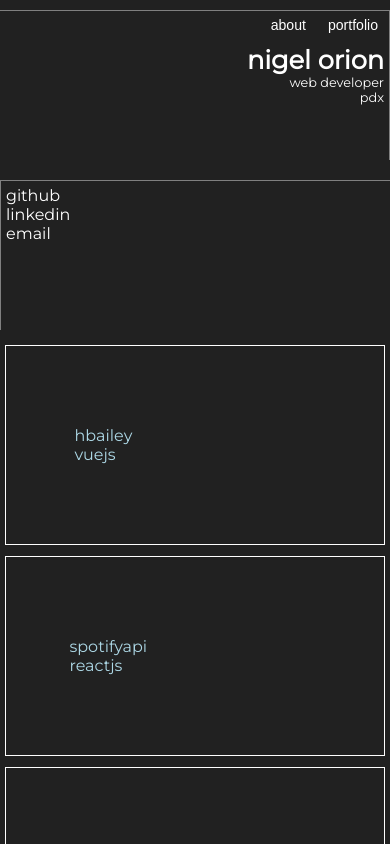
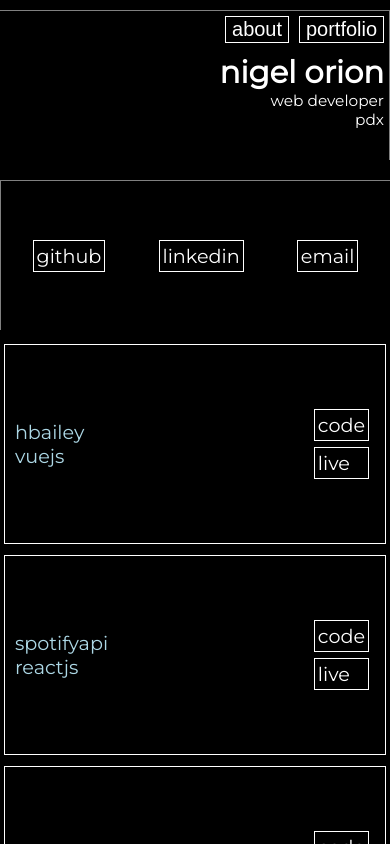
Before and after one commit to nigelorion/portfolio-final, a Vue app: page / in a window 390 px wide. Both pictures are taken after a click on the button "portfolio". Shown: the top 844 px of the page. Built offline with nearby package versions, Linux system fonts and the light colour scheme.

Commit message:
full responsive updates, change images, add bio toggle in about section

```diff
--- a/public/index.html
+++ b/public/index.html
@@ -4,14 +4,12 @@
     <meta charset="utf-8">
     <meta http-equiv="X-UA-Compatible" content="IE=edge">
     <meta name="viewport" content="width=device-width,initial-scale=1.0">
-    <link rel="icon" href="<%= BASE_URL %>favicon.ico">
-    <title>portfolio-final</title>
+    <title>nigel orion</title>
   </head>
   <body>
     <noscript>
-      <strong>We're sorry but portfolio-final doesn't work properly without JavaScript enabled. Please enable it to continue.</strong>
+      <strong>please enable javascript!</strong>
     </noscript>
     <div id="app"></div>
-    <!-- built files will be auto injected -->
   </body>
 </html>
--- a/src/App.vue
+++ b/src/App.vue
@@ -9,7 +9,7 @@
     </div>
     <div class="center sections">
       <transition name="slide-fade" mode="out-in">
-        <Center v-if="portfolioState"/>
+        <Portfolio v-if="portfolioState"/>
         <About v-if="aboutState"/>
       </transition>
     </div>
@@ -23,13 +23,13 @@
 
 <script>
 
-import Center from './components/Center.vue'
+import Portfolio from './components/Portfolio.vue'
 import About from './components/About.vue'
 
 export default {
   name: 'app',
   components: {
-    Center,
+    Portfolio,
     About
   },
   data () {
@@ -46,7 +46,6 @@ export default {
     portfolioToggle: function () {
       this.aboutState = false
       this.portfolioState = true
-
     }
   }
 }
@@ -62,12 +61,11 @@ body {
   margin: 0;
   padding: 0;
   display: flex;
-  background-color: rgb(33, 33, 33);
+  background-color: rgb(0, 0, 0);
 }
 
 * {
   box-sizing: border-box;
-  transition: all 400ms;
 }
 
 #app {
@@ -81,12 +79,17 @@ body {
   justify-content: space-around;
   align-items: center;
   padding: 5%;
-  @media(max-width: 1100px) {
+  @media(max-width: 952px) {
     flex-direction: column;
     height: auto;
-    justify-content: flex-start;
+    justify-content: center;
+    align-items: center;
     padding: 0;
     width: 100vw;
+    font-size: 1.2em;
+  }
+  @media(max-width: 700px) {
+    justify-content: flex-start;
   }
 }
 
@@ -94,25 +97,16 @@ body {
 button {
   background-color: rgba(37, 60, 187, 0);
   color: inherit;
-  font-size: 1.1em;
+  font-size: 1.3em;
   margin: 0 0 10px 10px;
-  border: none;
+  border: solid white 1px;
   &:hover {
     background-color: white;
     color: grey;
   }
-}
-
-.slide-fade-enter-active {
-  transition: all 1.3s ease;
-}
-.slide-fade-leave-active {
-  transition: all;
-}
-.slide-fade-enter, .slide-fade-leave-to
-/* .slide-fade-leave-active below version 2.1.8 */ {
-  // transform: translate  // transform: translateX(40px);X(40px);
-  opacity: 0;
+  &:focus {
+    outline: none;
+  }
 }
 
 .contact {
@@ -123,25 +117,23 @@ button {
   margin: 10px;
   min-width: 200px;
   min-height: 150px;
-  &:hover {
-    padding: 15px;
-
-  }
-  &:hover > a {
-    margin: 3px;
-  }
-
-
   @media(max-width: 700px) {
     width: 100%;
     order: 2;
+    display: flex;
+    justify-content: space-around;
+    align-items: center;
   }
   a {
     color: inherit;
-    width: 80px;
     text-decoration: none;
     transition: all 350ms;
     display: block;
+    padding: 3px;
+    @media(max-width: 700px) {
+      border: solid white 1px;
+      margin: 3px;
+    }
     &:hover {
       color: grey;
       background-color: white;
@@ -150,13 +142,6 @@ button {
 }
 
 .sections {
-  // @media(min-width: 700px) {
-  //   width: 100%;
-  // }
-
-  // flex-grow: 1;
-  // flex-basis: 1;
-  // flex: 1;
   p, h1 {
     margin: 0;
     padding: 0;
@@ -187,4 +172,16 @@ button {
   }
 }
 
+//// section transistions
+
+.slide-fade-enter-active {
+  transition: all 1.3s ease;
+}
+.slide-fade-leave-active {
+  transition: all;
+}
+.slide-fade-enter, .slide-fade-leave-to {
+  opacity: 0;
+}
+
 </style>
--- a/src/components/Center.vue
+++ /dev/null
@@ -1,157 +0,0 @@
-atom .<template>
-  <div class="main">
-    <div class="projects">
-      <div class="projectWrapper hbailey">
-        <div class="show">
-          <p>hbailey</p>
-          <p>vuejs</p>
-        </div>
-        <div class="hidden">
-          <a target="_blank" href="https://github.com/nigelorion/hbailey">code</a>
-          <a target="_blank" href="http://hbailey.boutique">live</a>
-        </div>
-      </div>
-      <div class="projectWrapper">
-        <div class="show">
-          <p>spotifyapi</p>
-          <p>reactjs</p>
-        </div>
-        <div class="hidden">
-          <a target="_blank" href="https://github.com/nigelorion/hbailey">code</a>
-          <a target="_blank" href="http://hbailey.boutique">live</a>
-        </div>
-      </div>
-      <div class="projectWrapper">
-        <div class="show">
-          <p>starwarsapi</p>
-          <p>vuejs</p>
-        </div>
-        <div class="hidden">
-          <a target="_blank" href="https://github.com/nigelorion/hbailey">code</a>
-          <a target="_blank" href="http://hbailey.boutique">live</a>
-        </div>
-      </div>
-      <div class="projectWrapper">
-        <div class="show">
-          <p>movie-list</p>
-          <p>reactjs</p>
-        </div>
-        <div class="hidden">
-          <a target="_blank" href="https://github.com/nigelorion/hbailey">code</a>
-          <a target="_blank" href="http://hbailey.boutique">live</a>
-        </div>
-      </div>
-    </div>
-  </div>
-</template>
-
-<script>
-export default {
-  name: 'Center'
-}
-</script>
-
-<!-- Add "scoped" attribute to limit CSS to this component only -->
-<style scoped lang="scss">
- .main {
-
- }
-
- .projects {
-   display: flex;
-
-   flex-wrap: wrap;
-   @media(max-width:700px) {
-     width: 100%;
-     height: 100vh;
-   }
-   justify-content: center;
-   // transform: rotate(45deg);
-   // @media(max-width: 700px) {
-   //   transform: rotate(0deg);
-   // }
-
-    .projectWrapper {
-     // min-width: 200px;
-     // min-height: 200px;
-     height: 250px;
-     width: 250px;
-     display: flex;
-     justify-content: space-around;
-     align-items: center;
-    //  flex-direction: column;
-     // background-color: rgb(105, 117, 133);
-     border: solid 1px white;
-     margin: 1%;
-     color: lightblue;
-     @media(max-width:700px) {
-       width: 100%;
-       height: 200px;
-       margin: 5px;
-       flex-direction: row;
-       justify-content: space-around;
-     }
-     .hidden {
-       opacity: 0;
-       transition: 500ms;
-       border-left: solid 1px white;
-       border-top: solid 1px white;
-       padding: 3px;
-       &:hover {
-         padding: 10px;
-       }
-     }
-     a {
-       color: white;
-       text-decoration: none;
-       &:hover {
-         color: grey;
-         background-color: white;
-       }
-       @media(max-width: 700px) {
-         opacity: 1;
-       }
-     }
-     &:hover {
-       // transform: rotate(-45deg);
-       background: linear-gradient(313deg, #7fe7f6, #d27778);
-       border: none;
-       background-size: 400% 400%;
-
-       -webkit-animation: AnimationName 4s ease infinite;
-       -moz-animation: AnimationName 4s ease infinite;
-       animation: AnimationName 4s ease infinite;
-
-       @-webkit-keyframes AnimationName {
-           0%{background-position:0% 38%}
-           50%{background-position:100% 63%}
-           100%{background-position:0% 38%}
-       }
-       @-moz-keyframes AnimationName {
-           0%{background-position:0% 38%}
-           50%{background-position:100% 63%}
-           100%{background-position:0% 38%}
-       }
-       @keyframes AnimationName {
-           0%{background-position:0% 38%}
-           50%{background-position:100% 63%}
-           100%{background-position:0% 38%}
-       }
-      }
-     &:hover > .hidden {
-       opacity: 1;
-     }
-   }
- }
-//
-
-.hidden, .show {
-  display: flex;
-  flex-direction: column;
-
-}
-// .hbailey {
-//   background-image: url(../assets/hbaileyimage.png);
-//   background-position: center;
-// }
-</style>
--- /dev/null
+++ b/src/components/Portfolio.vue
@@ -0,0 +1,153 @@
+atom .<template>
+  <div class="main">
+    <div class="projects">
+      <div class="projectWrapper hbailey">
+        <div class="show">
+          <p>hbailey</p>
+          <p>vuejs</p>
+        </div>
+        <div class="hidden">
+          <a target="_blank" href="https://github.com/nigelorion/hbailey">code</a>
+          <a target="_blank" href="http://hbailey.boutique">live</a>
+        </div>
+      </div>
+      <div class="projectWrapper">
+        <div class="show">
+          <p>spotifyapi</p>
+          <p>reactjs</p>
+        </div>
+        <div class="hidden">
+          <a target="_blank" href="https://github.com/nigelorion/hbailey">code</a>
+          <a target="_blank" href="http://hbailey.boutique">live</a>
+        </div>
+      </div>
+      <div class="projectWrapper">
+        <div class="show">
+          <p>starwarsapi</p>
+          <p>vuejs</p>
+        </div>
+        <div class="hidden">
+          <a target="_blank" href="https://github.com/nigelorion/hbailey">code</a>
+          <a target="_blank" href="http://hbailey.boutique">live</a>
+        </div>
+      </div>
+      <div class="projectWrapper">
+        <div class="show">
+          <p>movie-list</p>
+          <p>reactjs</p>
+        </div>
+        <div class="hidden">
+          <a target="_blank" href="https://github.com/nigelorion/hbailey">code</a>
+          <a target="_blank" href="http://hbailey.boutique">live</a>
+        </div>
+      </div>
+    </div>
+  </div>
+</template>
+
+<script>
+export default {
+  name: 'Center'
+}
+</script>
+
+<!-- Add "scoped" attribute to limit CSS to this component only -->
+<style scoped lang="scss">
+
+.main {
+  display: flex;
+  justify-content: center;
+  align-items: center;
+}
+
+.projects {
+  display: flex;
+
+  flex-wrap: wrap;
+  max-width: 500px;
+  @media(max-width:700px) {
+    width: 100%;
+    height: 100vh;
+  }
+  justify-content: center;
+  .projectWrapper {
+    // min-width: 200px;
+    // min-height: 200px;
+    height: 200px;
+    width: 200px;
+    display: flex;
+    align-items: center;
+    border: solid 1px white;
+    color: lightblue;
+    margin: 1%;
+    justify-content: space-between;
+    padding: 10px;
+    @media(max-width:700px) {
+      width: 100%;
+      height: 200px;
+      flex-direction: row;
+    }
+    .hidden {
+      opacity: 0;
+      transition: 500ms;
+      border-left: solid 1px white;
+      border-top: solid 1px white;
+      padding: 3px;
+      &:hover {
+        padding: 10px;
+      }
+      @media(max-width: 700px) {
+        opacity: 1;
+        border: none;
+      }
+    }
+    a {
+      color: white;
+      text-decoration: none;
+      &:hover {
+        color: grey;
+        background-color: white;
+      }
+      @media(max-width: 700px) {
+        opacity: 1;
+        border: solid white 1px;
+        margin: 3px;
+        padding: 3px;
+      }
+    }
+    &:hover {
+      background: linear-gradient(313deg, #7fe7f6, #d27778);
+      border: none;
+      background-size: 400% 400%;
+      -webkit-animation: AnimationName 4s ease infinite;
+      -moz-animation: AnimationName 4s ease infinite;
+      animation: AnimationName 4s ease infinite;
+      @-webkit-keyframes AnimationName {
+          0%{background-position:0% 38%}
+          50%{background-position:100% 63%}
+          100%{background-position:0% 38%}
+      }
+      @-moz-keyframes AnimationName {
+          0%{background-position:0% 38%}
+          50%{background-position:100% 63%}
+          100%{background-position:0% 38%}
+      }
+      @keyframes AnimationName {
+          0%{background-position:0% 38%}
+          50%{background-position:100% 63%}
+          100%{background-position:0% 38%}
+      }
+    }
+    &:hover > .hidden {
+      opacity: 1;
+    }
+  }
+}
+
+.hidden, .show {
+  display: flex;
+  flex-direction: column;
+
+}
+
+</style>
```
Also changed, not shown: src/components/About.vue (+66 -62 lines), 1 other file (tests, documents, lock files or other folders).
